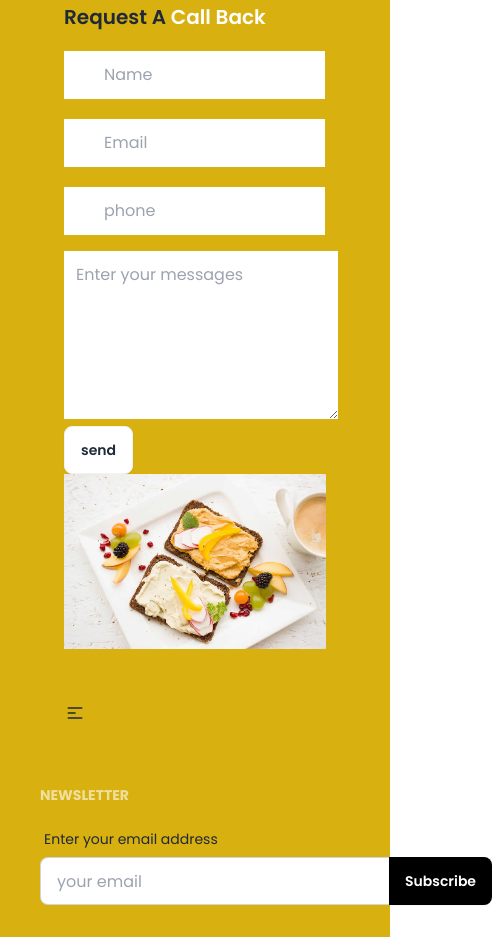
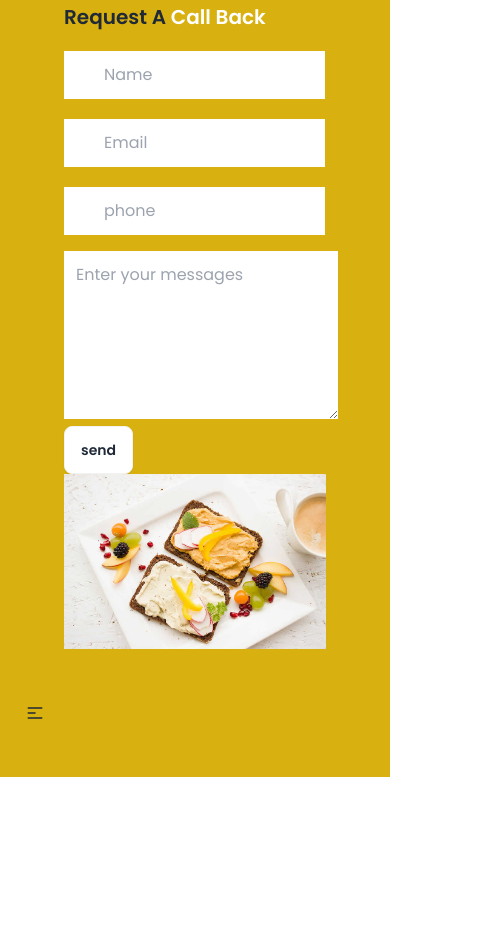
Before and after one commit to rabbykhan920/spicyo, a plain HTML site: page index.html in a window 390 px wide. Shown: the part 6686-7623 px from the top of the page, 492 px wide, since content can reach past the window. After the commit the page ends 7602 px from the top, so only its background shows below. Drawn offline with nearby package versions, Linux system fonts and the light colour scheme.

Commit message:
edited responsive

```diff
--- a/index.html
+++ b/index.html
@@ -75,8 +75,8 @@
                     <li><a>loction</a></li>
                   </ul>
                 </div>
-                <div class="navbar-end gap-1">
-                  <a class="btn bg-[#E3D105] rounded-none border-none">Login</a>
+                <div class="navbar-end gap-1 ">
+                  <a class="btn bg-[#E3D105] rounded-none border-none ">Login</a>
                   <a class="btn bg-transparent text-white rounded-none hover:text-black hover:bg-[#E3D105]">Register</a>
                   <i class="fa-solid fa-magnifying-glass md:ml-5 ml-2 md:mr-5 mr-2"></i>
                 </div>
@@ -434,7 +434,7 @@
         </main>
      <!-- main-end -->
       <!-- footer -->
-      <footer class="footer bg-[#d8b00f] p-10 text-center lg:py-24 md:py-16 py-8 gap-10">
+      <footer class="footer bg-[#d8b00f] md:p-10 text-center lg:py-24 md:py-16 py-8 gap-10">
 
         <div class="navbar">
           <div class="navbar-start">
@@ -478,21 +478,7 @@
 
         </div>
 
-        <form>
-          <h6 class="footer-title text-white">Newsletter</h6>
-          <fieldset class="form-control w-80">
-            <label class="label">
-              <span class="label-text">Enter your email address</span>
-            </label>
-            <div class="join">
-              <input
-                type="text"
-                placeholder="your email"
-                class="input input-bordered join-item" />
-              <button class="btn bg-black text-white border-none hover:bg-white hover:text-black join-item">Subscribe</button>
-            </div>
-          </fieldset>
-        </form>
+
 
       </footer>
       <!-- footer -->
```
